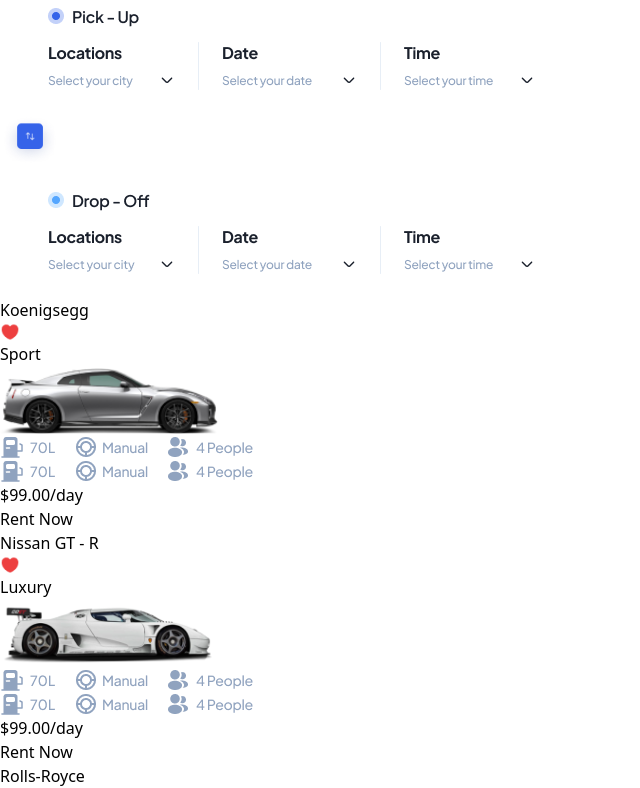
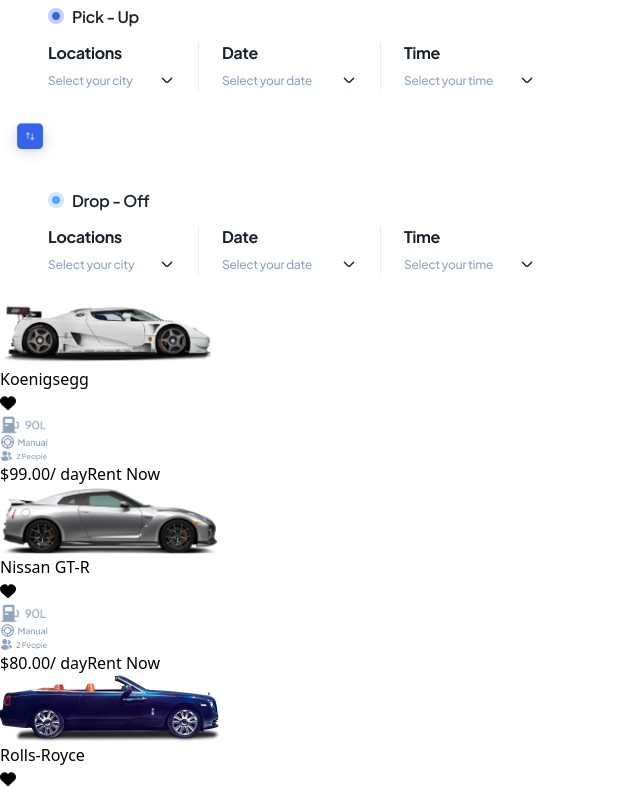
Before and after one commit to armeennadeem197/MorentCarWebsitesFigmaDesign, a Next.js app: page /category in a window 1280 px wide. Shown: the part 1758-2546 px from the top of the page, without its empty margins (0-640 px from the left). Built offline with nearby package versions, Linux system fonts and the light colour scheme.

Commit message:
first  commit

```diff
--- a/src/app/category/page.tsx
+++ b/src/app/category/page.tsx
@@ -2,159 +2,120 @@
 import React, { useState } from "react";
 import Image from "next/image";
 import Link from "next/link";
-import {
-  Card,
-  CardContent,
-  CardDescription,
-  CardFooter,
-  CardHeader,
-  CardTitle,
-} from "@/components/card";
+import { FontAwesomeIcon } from "@fortawesome/react-fontawesome";
+import { faHeart } from "@fortawesome/free-solid-svg-icons";
 
 export default function Page() {
   const [showMore, setShowMore] = useState(false);
+  const [likedItems, setLikedItems] = useState<number[]>([]);
+
+  const toggleLike = (index: number) => {
+    setLikedItems((prev) =>
+      prev.includes(index) ? prev.filter((id) => id !== index) : [...prev, index]
+    );
+  };
 
   const toggleShowMore = () => {
     setShowMore(!showMore);
   };
 
+  const products = [
+    { src: "/car (1).png", title: "Koenigsegg", price: "$99.00/ day" },
+    { src: "/car (2).png", title: "Nissan GT-R", price: "$80.00/ day" },
+    { src: "/Car (3).png", title: "Rolls-Royce", price: "$96.00/ day" },
+    { src: "/Car (4).png", title: "All New Rush", price: "$80.00/ day" },
+    { src: "/Car (5).png", title: "CR-V", price: "$72.00/ day" },
+    { src: "/Car (6).png", title: "All New Terios", price: "$80.00/ day" },
+    { src: "/Car (7).png", title: "MG ZX Excite", price: "$74.00/ day" },
+    { src: "/Car (8).png", title: "New MG ZS", price: "$80.00/ day" },
+  ];
+
+  const productsToShow = showMore ? products : products.slice(0, 6);
+
   return (
     <div className="w-full flex">
-      <div className="first hidden sm:flex w-[20%]">
-        <Image src={"/Nav Bar Side.png"} alt="" width={360} height={1600} />
+      {/* Sidebar */}
+      <div className="hidden sm:flex w-[20%]">
+        <Image src="/Nav Bar Side.png" alt="Sidebar" width={360} height={1600} />
       </div>
-      <div className="sec w-full sm:w-[80%] bg-[#f6f7f9] p-4 sm:p-6  flex flex-col gap-10 font-[family-name:var(--font-geist-sans)]">
-        <section className="w-full flex flex-col sm:flex-row items-center justify-center sm:justify-between ">
+
+      {/* Main Content */}
+      <div className="w-full sm:w-[80%] bg-[#f6f7f9] p-4 sm:p-6 flex flex-col gap-10">
+        <section className="w-full flex flex-col sm:flex-row items-center justify-center sm:justify-between">
           <Image
             src="/Pick-Up(3).png"
-            alt="A description of the image content"
+            alt="Pick-Up"
             width={582}
             height={132}
             className="w-[200px] md:w-[270px] lg:w-[582px] object-contain"
           />
+          <Image src="/switch.png" alt="Switch" width={60} height={60} className="w-[80px]" />
           <Image
-            src={"/Switch.png"}
-            alt=""
-            width={60}
-            height={60}
-            className="w-[80px]"
-          />
-          <Image
-            src={"/DropOff.png"}
-            alt=""
+            src="/DropOff.png"
+            alt="Drop-Off"
             width={582}
             height={132}
-            className=" w-[200px] md:w-[270px] lg:w-[582px]"
+            className="w-[200px] md:w-[270px] lg:w-[582px]"
           />
         </section>
-        <section className="popular w-full flex flex-col gap-4">
-          <div className="sec grid grid-cols-1 sm:grid-cols-2 lg:grid-cols-4 gap-4">
-            {[
-              { title: "Koenigsegg", image: "/car (2).png", desc: "Sport" },
-              { title: "Nissan GT - R", image: "/car (1).png", desc: "Luxury" },
-              { title: "Rolls-Royce", image: "/suv.png", desc: "Sport" },
-              { title: "All New Rush", image: "/suv (4).png", desc: "Luxury" },
-              { title: "CR - V", image: "/suv (4).png", desc: "Luxury" },
-              { title: "ALLNEW TERIOS", image: "/suv.png", desc: "SUV" },
-              {
-                title: "MGZX Exclusive",
-                image: "/suv (4).png",
-                desc: "Luxury",
-              },
-              { title: "NEW MGZS", image: "/suv.png", desc: "SUV" },
-            ].map((car, index) => (
-              <Card
+
+        <div className="grid grid-cols-1 sm:grid-cols-2 md:grid-cols-3 lg:grid-cols-3 gap-6">
+          {productsToShow.map((product, index) => (
+            <div
               key={index}
-                className="w-full max-w-[304px] mx-auto h-auto flex flex-col justify-between"
+              className="group shadow-md bg-white w-[317px] h-[388px] flex flex-col justify-between items-center cursor-pointer relative rounded-[10px] transition-transform transform hover:scale-105"
             >
-                <CardHeader>
-                  <CardTitle className="w-full flex items-center justify-between">
-                    {car.title}{" "}
-                    <Image src={"/heart.png"} alt="" width={20} height={20} />
-                  </CardTitle>
-                  <CardDescription>{car.desc}</CardDescription>
-                </CardHeader>
-                <CardContent className="w-full flex md:flex-col items-center justify-center gap-4">
-                  <Image src={car.image} alt="" width={220} height={68} />
+              <div className="flex items-center justify-center h-full flex-col">
                 <Image
-                    src={"/Spesification.png"}
-                    alt=""
-                    width={256}
-                    height={24}
-                    className="hidden md:flex"
+                  src={product.src}
+                  width={220}
+                  height={140}
+                  alt={`${product.title} image`}
+                  className="object-contain"
                 />
-                  <Image
-                    src={"/Spesification.png"}
-                    alt=""
-                    width={256}
-                    height={24}
-                    className="md:hidden"
+              </div>
+
+              <div className="absolute top-2 left-2 flex justify-between w-full px-4">
+                <h1 className="font-bold font-sans text-sm truncate" title={product.title}>
+                  {product.title}
+                </h1>
+                <button
+                  onClick={() => toggleLike(index)}
+                  aria-label={`Toggle favorite for ${product.title}`}
+                >
+                  <FontAwesomeIcon
+                    icon={faHeart}
+                    className={`text-xl ${likedItems.includes(index) ? "text-red-500" : "text-gray-400"}`}
                   />
-                </CardContent>
-                <CardFooter className="w-full flex items-center justify-between">
-                  <p>
-                    $99.00/<span className="text-gray-500">day</span>
-                  </p>
-                  <Link href={"/details"}>
-                    <button className="bg-[#3563e9] p-2 text-white rounded-md">
+                </button>
+              </div>
+
+              <div className="flex gap-[16px] justify-evenly mt-4 w-full px-4">
+                <div className="flex flex-col items-center">
+                  <Image src="/Gasoline.png" alt="Gasoline" width={48} height={24} />
+                </div>
+                <div className="flex flex-col items-center">
+                  <Image src="/Car (12).png" alt="Car Details" width={48} height={24} />
+                </div>
+                <div className="flex flex-col items-center">
+                  <Image src="/Capacity.png" alt="Capacity" width={48} height={24} />
+                </div>
+              </div>
+
+              <div className="w-full px-4 py-2 bg-gray-50 rounded-b-[10px] flex justify-between items-center">
+                <span className="text-black font-bold text-lg">{product.price}</span>
+                <Link href="/DetailsCarRent">
+                  <button className="bg-blue-500 text-white px-4 py-2 rounded-sm text-sm hover:bg-blue-600">
                     Rent Now
                   </button>
                 </Link>
-                </CardFooter>
-              </Card>
+              </div>
+            </div>
           ))}
         </div>
-          {showMore && (
-            <div className="sec grid grid-cols-1 sm:grid-cols-2 lg:grid-cols-4 gap-4">
-              {[
-                { title: "MG ZX Exclusive", image: "/suv.png", desc: "SUV" },
-                { title: "NEW MG ZS", image: "/suv (4).png", desc: "Sedan" },
-                { title: "New MG ZX Excite", image: "/suv.png", desc: "Sport" },
-                { title: "NEW MG ZS", image: "/suv (4).png", desc: "Sedan" },
-              ].map((car, index) => (
-                <Card
-                  key={index}
-                  className="w-full max-w-[304px] mx-auto h-auto flex flex-col justify-between"
-                >
-                  <CardHeader>
-                    <CardTitle className="w-full flex items-center justify-between">
-                      {car.title}{" "}
-                      <Image src={"/heart.png"} alt="" width={20} height={20} />
-                    </CardTitle>
-                    <CardDescription>{car.desc}</CardDescription>
-                  </CardHeader>
-                  <CardContent className="w-full flex md:flex-col items-center justify-center gap-4">
-                    <Image src={car.image} alt="" width={220} height={68} />
-                    <Image
-                      src={"/Spesification.png"}
-                      alt=""
-                      width={256}
-                      height={24}
-                      className="hidden md:flex"
-                    />
-                    <Image
-                      src={"/Spesification.png"}
-                      alt=""
-                      width={256}
-                      height={24}
-                      className="md:hidden"
-                    />
-                  </CardContent>
-                  <CardFooter className="w-full flex items-center justify-between">
-                    <p>
-                      $99.00/<span className="text-gray-500">day</span>
-                    </p>
-                    <button className="bg-[#3563e9] p-2 text-white rounded-md">
-                      Rent Now
-                    </button>
-                  </CardFooter>
-                </Card>
-              ))}
-            </div>
-          )}
-        </section>
 
-        <section className="button w-full text-center">
+        {/* Show More Button */}
+        <section className="w-full flex justify-center mt-6">
           <button
             onClick={toggleShowMore}
             className="bg-[#3563e9] px-4 py-2 text-white rounded-md mt-5"
```
Also changed, not shown: src/app/components/cart.tsx (line endings or trailing spaces). Lines whose indentation alone changed are shown as unchanged.
